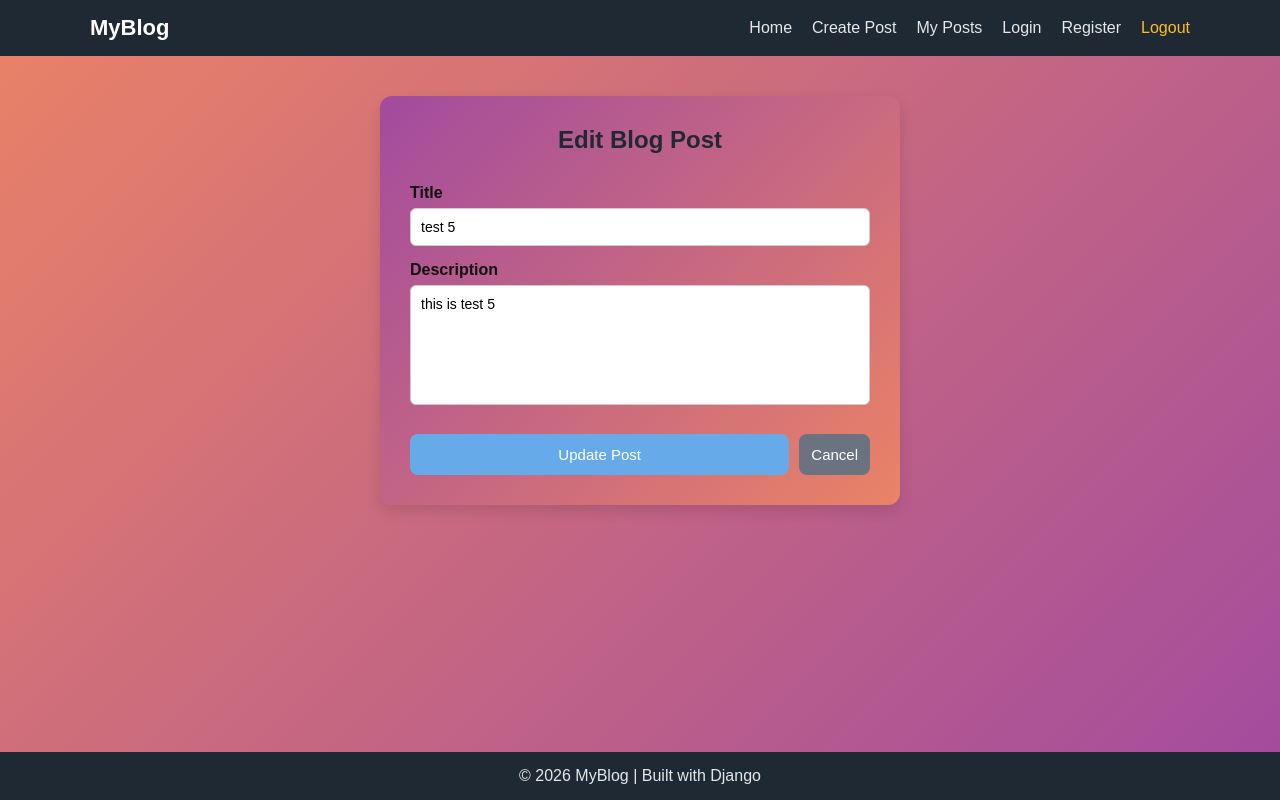
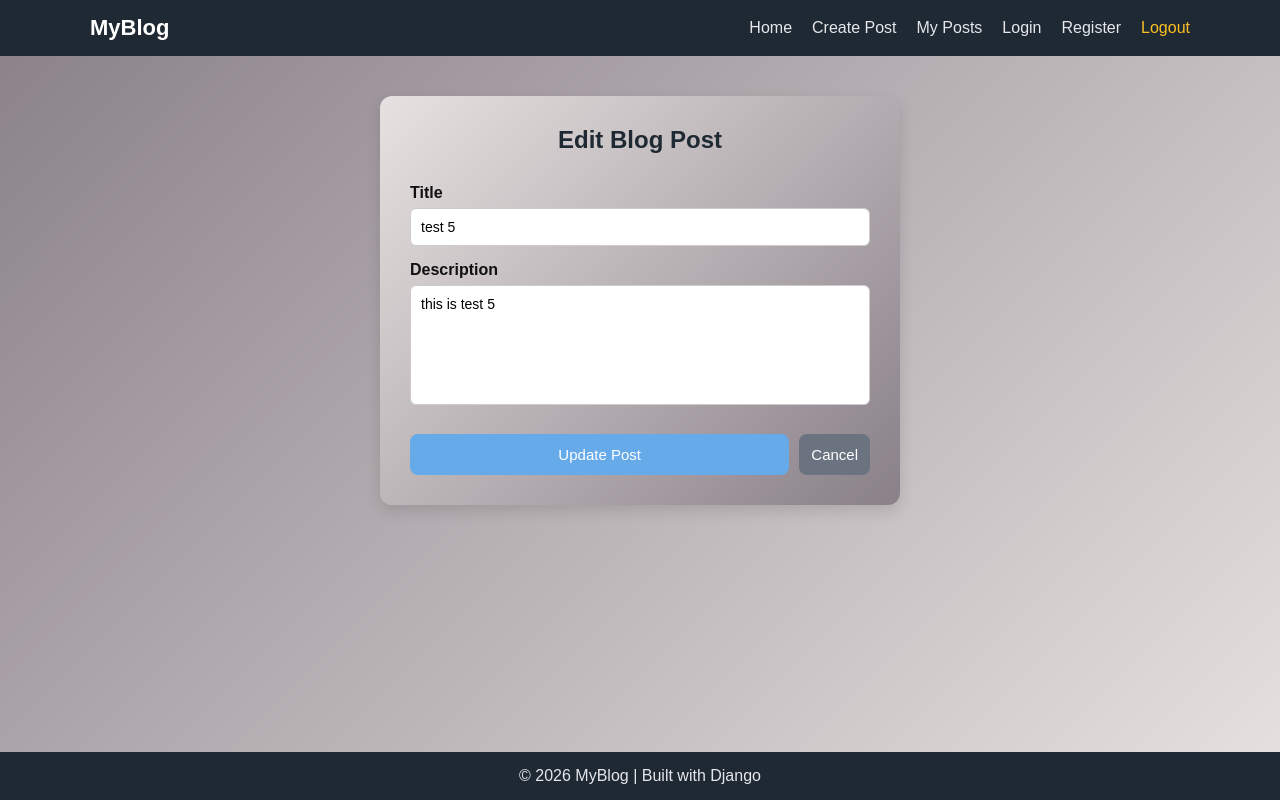
Before and after one commit to Shafin98/Blog-Project, a Django app: template blog/blogapp/templates/posts/post_edit.html in a window 1280 px wide. Run offline with Django 5.2, Linux system fonts and the light colour scheme; the template is opened without the code that fills it: values that come from a table or form of the project are taken from there, others are empty; data comes from the database, SQL or seed files in the repository; both versions use the stored data as it was after the commit.

Commit message:
style: minor styling changes

```diff
--- a/blog/blogapp/templates/base.html
+++ b/blog/blogapp/templates/base.html
@@ -76,7 +76,7 @@
             color: #1f2933;
         }
 
-        /* POST CARDS (THIS WAS MISSING 🔥) */
+        /* POST CARDS */
         .posts {
             display: grid;
             grid-template-columns: repeat(auto-fit, minmax(280px, 1fr));
--- a/blog/blogapp/templates/posts/my_post.html
+++ b/blog/blogapp/templates/posts/my_post.html
@@ -4,6 +4,12 @@
 
 {% block extra_css %}
 <style>
+
+    * {
+        box-sizing: border-box;
+        overflow: hidden;
+    }
+
     body {
         background: linear-gradient(135deg, #e7e2e1 0%, #898088 100%);
     }
--- a/blog/blogapp/templates/posts/post_edit.html
+++ b/blog/blogapp/templates/posts/post_edit.html
@@ -5,13 +5,13 @@
 {% block extra_css %}
 <style>
     body {
-        background: linear-gradient(135deg, #ea8366 0%, #a24b9e 100%);
+        background: linear-gradient(135deg, #898088 0%, #e7e2e1 100%);
     }
 
     .form-container {
         max-width: 520px;
         margin: auto;
-        background: linear-gradient(135deg, #a24b9e 0%, #ea8366 100%);
+        background: linear-gradient(135deg, #e7e2e1 0%, #898088 100%);
         padding: 30px;
         border-radius: 12px;
         box-shadow: 0 6px 15px rgba(0, 0, 0, 0.12);
```
Also changed, not shown: blog/blogapp/templates/home/home.html (+9 -0 lines), blog/db.sqlite3.
